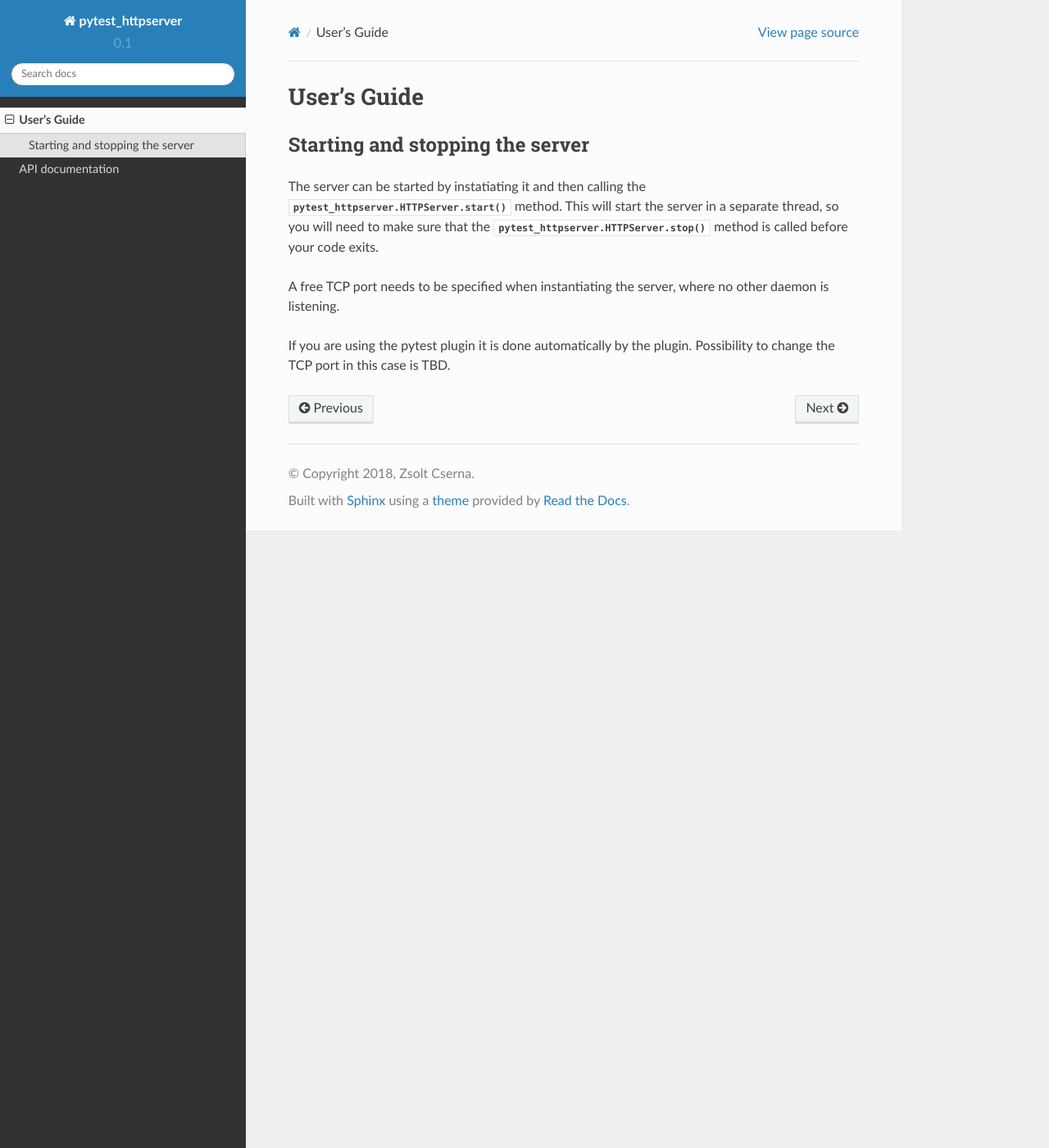
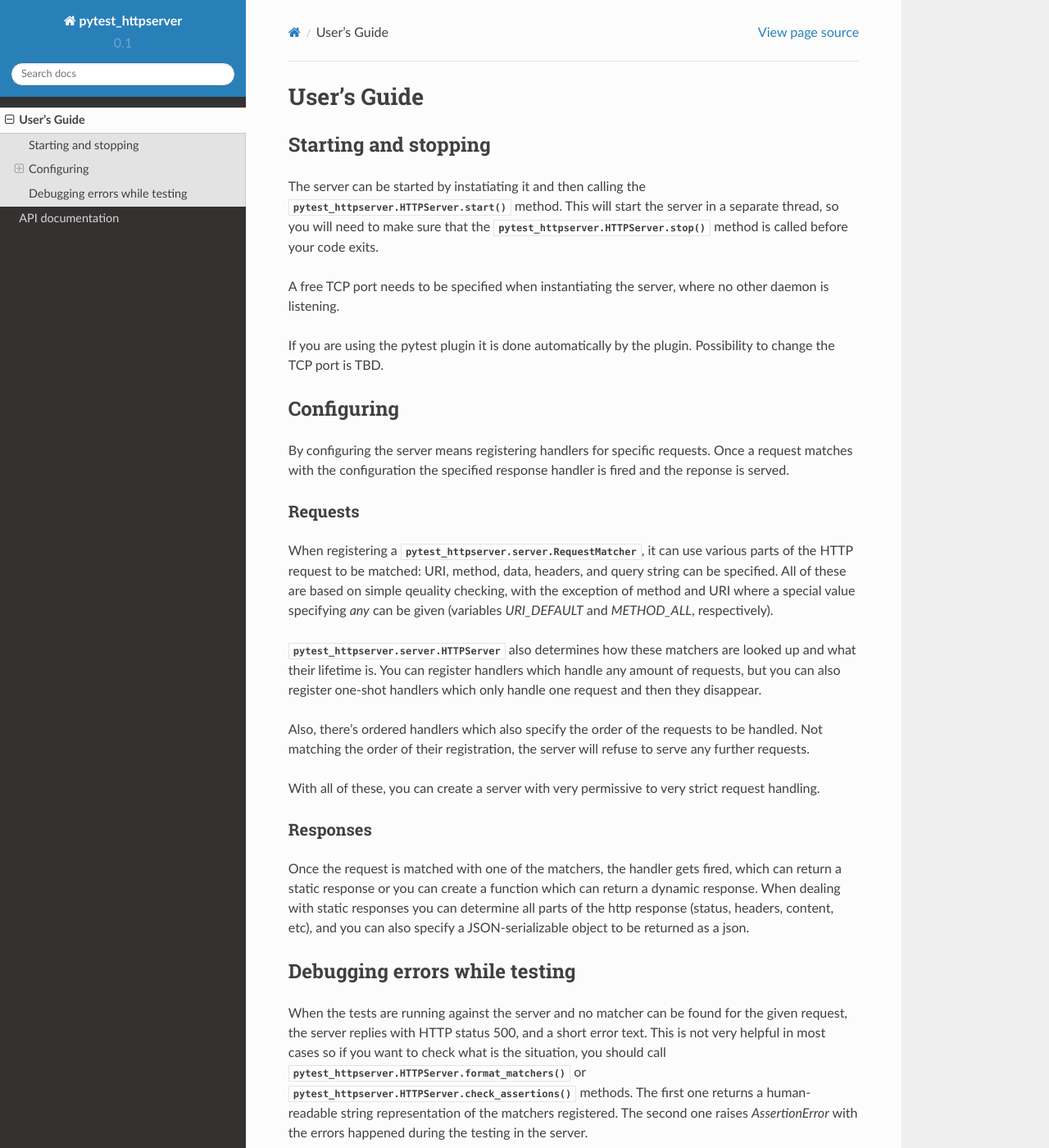
Before and after one commit to csernazs/pytest-httpserver, a Sphinx documentation site: the page built from doc/guide.rst, in a window 1280 px wide and 1400 px high. Shown: the whole window at 82% size. Built offline with Sphinx 7.4.7 and the Read the Docs theme 2.0.0, drawn with Linux system fonts in a browser that asks for light colours; some of the changed text lies outside the part shown.

Commit message:
doc: make the documentation more complete

```diff
--- a/doc/guide.rst
+++ b/doc/guide.rst
@@ -12,4 +12,46 @@
 A free TCP port needs to be specified when instantiating the server, where no other daemon is listening.
 
 If you are using the pytest plugin it is done automatically by the plugin. Possibility to change
-the TCP port in this case is TBD.
+the TCP port is TBD.
+
+
+Configuring
+-----------
+By configuring the server means registering handlers for specific requests. Once a request matches
+with the configuration the specified response handler is fired and the reponse is served.
+
+Requests
+~~~~~~~~
+When registering a :py:class:`pytest_httpserver.server.RequestMatcher`, it can use various parts
+of the HTTP request to be matched: URI, method, data, headers, and query string can be specified.
+All of these are based on simple qeuality checking, with the exception of method and URI where a special
+value specifying `any` can be given (variables `URI_DEFAULT` and `METHOD_ALL`, respectively).
+
+:py:class:`pytest_httpserver.server.HTTPServer` also determines how these matchers are looked up and
+what their lifetime is. You can register handlers which handle any amount of requests, but you can also
+register one-shot handlers which only handle one request and then they disappear.
+
+Also, there's ordered handlers which also specify the order of the requests to be handled. Not matching
+the order of their registration, the server will refuse to serve any further requests.
+
+With all of these, you can create a server with very permissive to very strict request handling.
+
+Responses
+~~~~~~~~~
+Once the request is matched with one of the matchers, the handler gets fired, which can return a static
+response or you can create a function which can return a dynamic response.
+When dealing with static responses you can determine all parts of the http response (status, headers,
+content, etc), and you can also specify a JSON-serializable object to be returned as a json.
+
+
+Debugging errors while testing
+------------------------------
+When the tests are running against the server and no matcher can be found for the given request, the server
+replies with HTTP status 500, and a short error text. This is not very helpful in most cases so if you want
+to check what is the situation, you should call :py:meth:`pytest_httpserver.HTTPServer.format_matchers` or
+:py:meth:`pytest_httpserver.HTTPServer.check_assertions` methods. The first one returns a human-readable
+string representation of the matchers registered. The second one raises `AssertionError` with the errors
+happened during the testing in the server.
+
+Also there's a :py:attr:`pytest_httpserver.HTTPServer.log` attribute which contains the request-reponse
+object pairs what the server handled.
```
Also changed, not shown: other parts of doc/guide.rst (+2 -2 lines), 1 other file.
